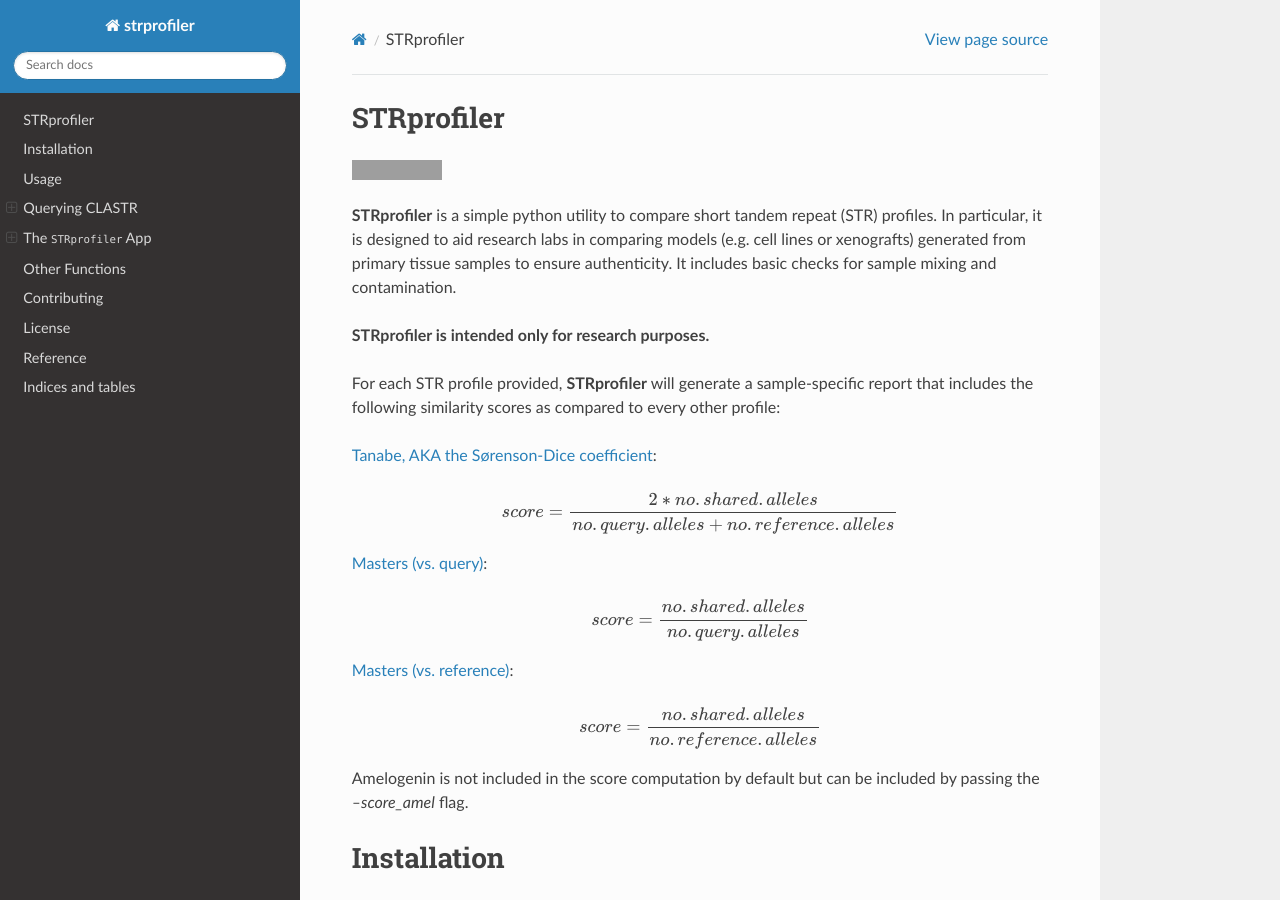
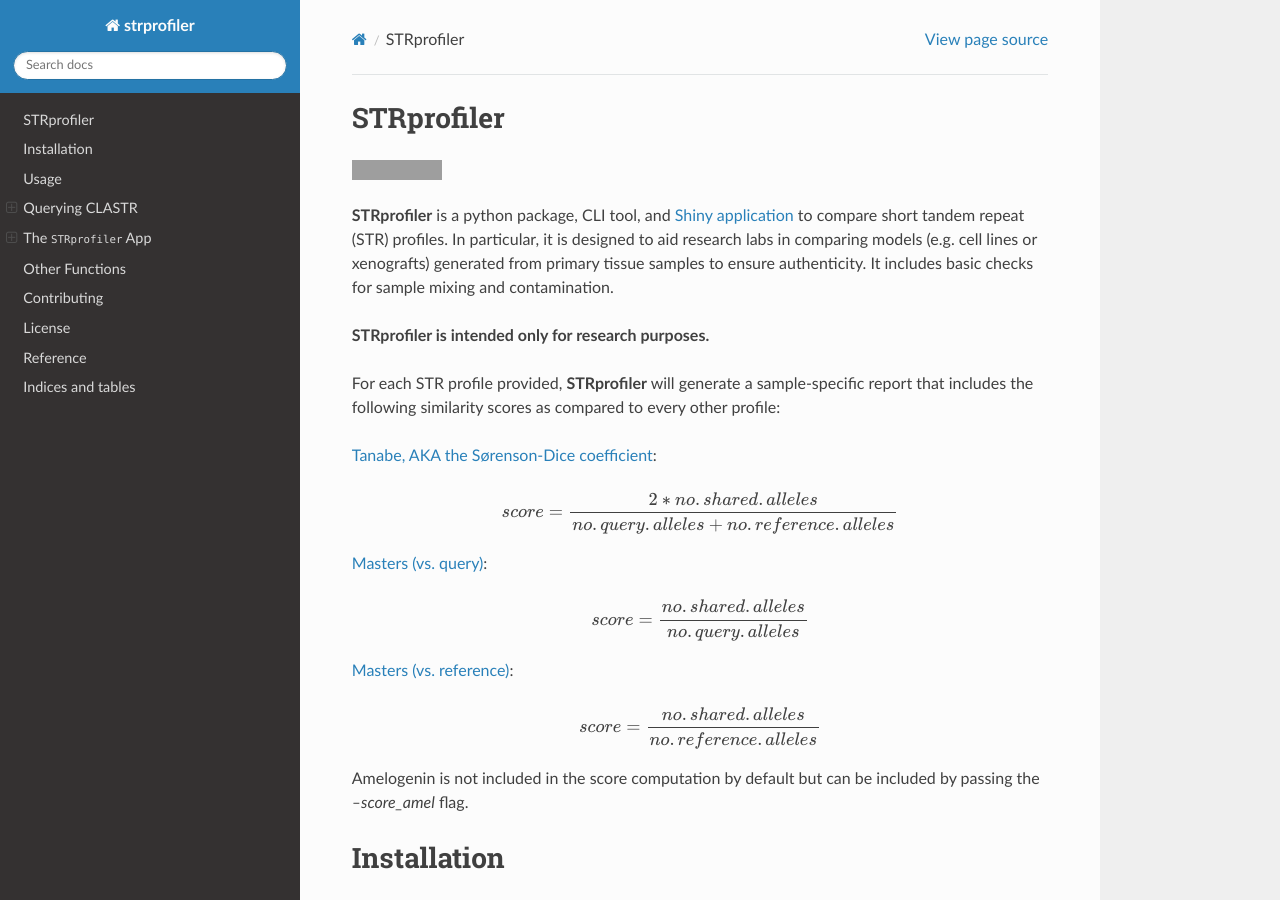
Before and after one commit to j-andrews7/STRprofiler, a Sphinx documentation site: the page built from docs/index.rst, in a window 1280 px wide and 900 px high. Built offline with Sphinx 7.4.7 and the Read the Docs theme 2.0.0, drawn with Linux system fonts in a browser that asks for light colours; grey boxes are pictures that could not be loaded.

Commit message:
another shiny link

```diff
--- a/docs/index.rst
+++ b/docs/index.rst
@@ -13,7 +13,7 @@
 .. image:: https://zenodo.org/badge/523477912.svg
    :target: https://zenodo.org/badge/latestdoi/523477912
 
-**STRprofiler** is a simple python utility to compare short tandem repeat (STR) profiles.
+**STRprofiler** is a python package, CLI tool, and `Shiny application <https://sj-bakerlab.shinyapps.io/strprofiler/>`__ to compare short tandem repeat (STR) profiles.
 In particular, it is designed to aid research labs in comparing models (e.g. cell lines or xenografts) generated from primary tissue samples to ensure authenticity.
 It includes basic checks for sample mixing and contamination.
 
```
Also changed, not shown: README.md (+2 -2 lines).
